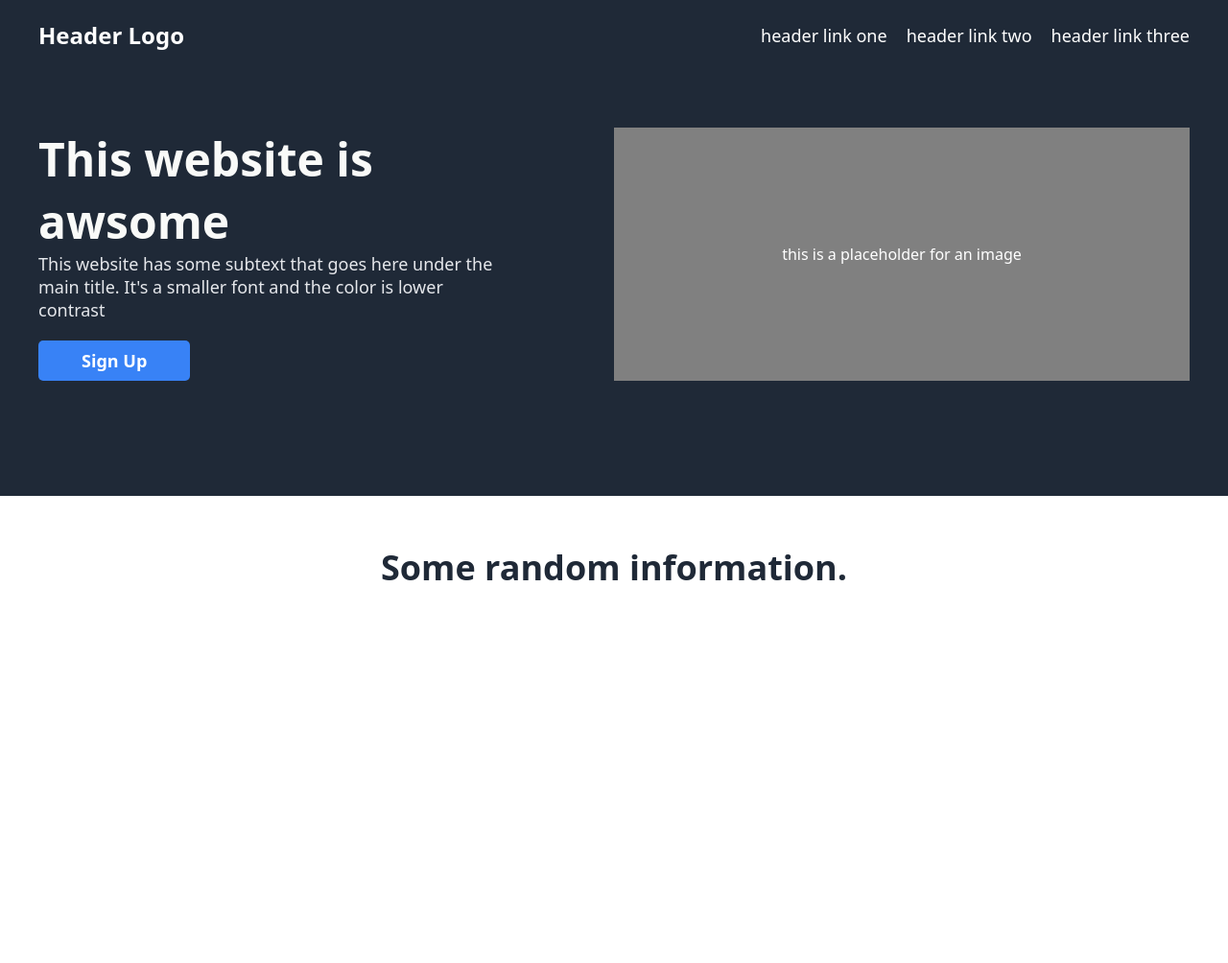
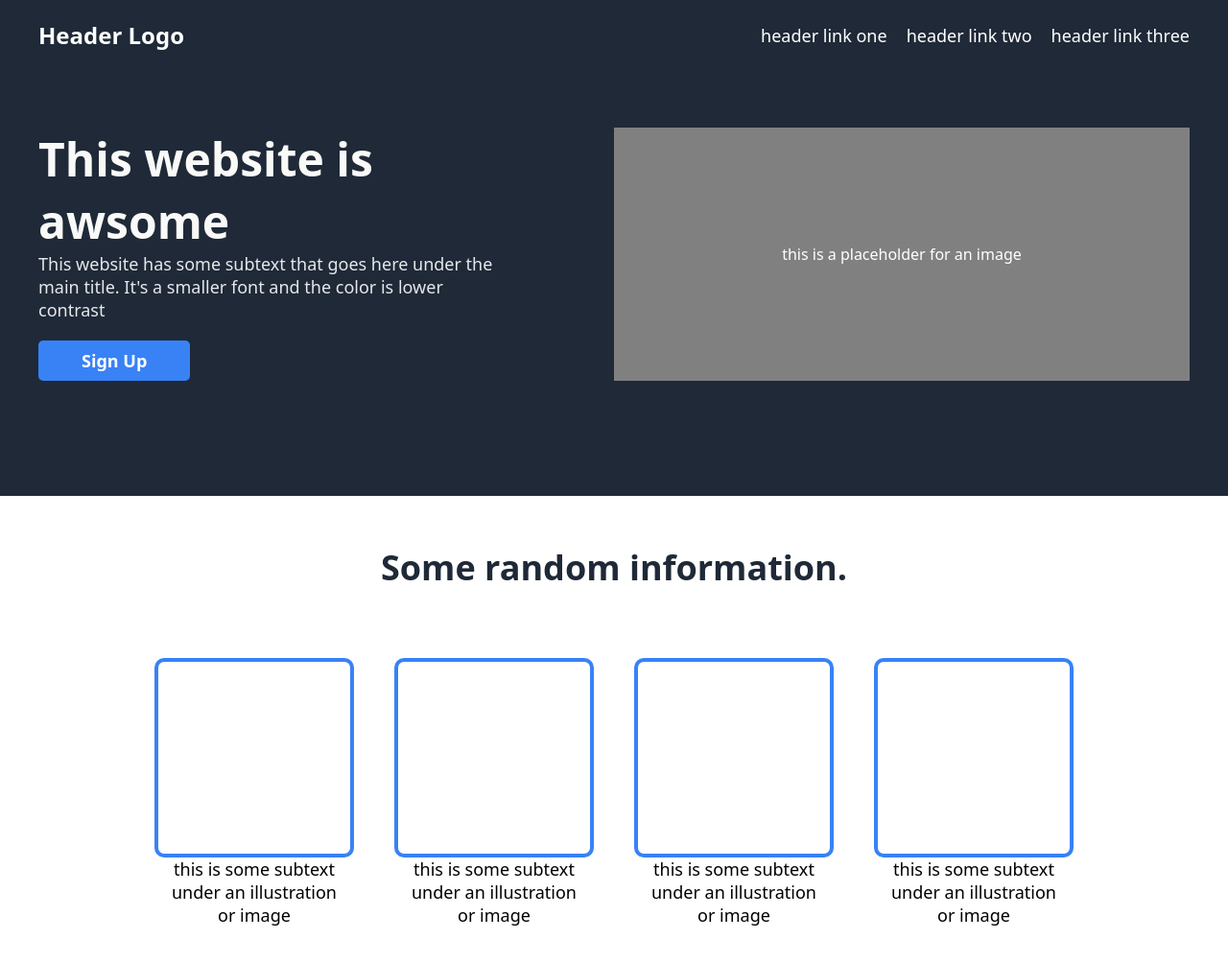
Before and after one commit to JovanGraovac/Project-Landing-Page, a plain HTML site: page index.html in a window 1280 px wide. Shown: the whole page at 96% size. Before the commit the page ends 800 px from the top, so only its background shows below. Drawn offline with Linux system fonts and the light colour scheme.

Commit message:
Added Content Section

```diff
--- a/index.html
+++ b/index.html
@@ -39,14 +39,29 @@
 
         </div>
     </div>
-
     <div class="content-section">
 
-        <p>Some random information.</p>
-        <div class="">
-
+        <p class="content-header">Some random information.</p>
+        <div class="boxes">
+            <div class="item1">
+                <div class="box1"></div>
+                <p>this is some subtext<br> under an illustration<br> or image</p>
+            </div>
+            <div class="item2">
+                <div class="box2"></div>
+                <p>this is some subtext<br> under an illustration<br> or image</p>
+            </div>
+            <div class="item3">
+                <div class="box3"></div>
+                <p>this is some subtext<br> under an illustration<br> or image</p>
+            </div>
+            <div class="item4">
+                <div class="box4"></div>
+                <p>this is some subtext<br> under an illustration<br> or image</p>
+            </div>
         </div>
 
     </div>
+
 </body>
 </html>
--- a/styles.css
+++ b/styles.css
@@ -81,7 +81,7 @@
 
 }
 
-.content-section p {
+.content-header {
     display: flex;
     justify-content: center;
     padding-top: 50px;
@@ -89,3 +89,36 @@
     font-weight: 900;
     color: #1f2937;
 }
+
+.boxes {
+    font-size: 18px;
+    display: flex;
+    width: 1000px;
+    margin: 0 auto;
+    margin-top: 70px;
+}
+
+.boxes p {
+    text-align: center;
+}
+
+.item1, .item2, .item3, .item4 {
+    flex-basis: 100%;
+    display: flex;
+    flex-direction: column;
+    justify-content: center;
+    align-items: center;
+}
+
+.box1, .box2, .box3, .box4 {
+    height: 200px;
+    width: 200px;
+    border-style: solid;
+    border-color: #3882f6;
+    border-radius: 10px;
+    border-width: 4px;
+}
+
+.content-section {
+    margin-bottom: 150px;
+}
```
